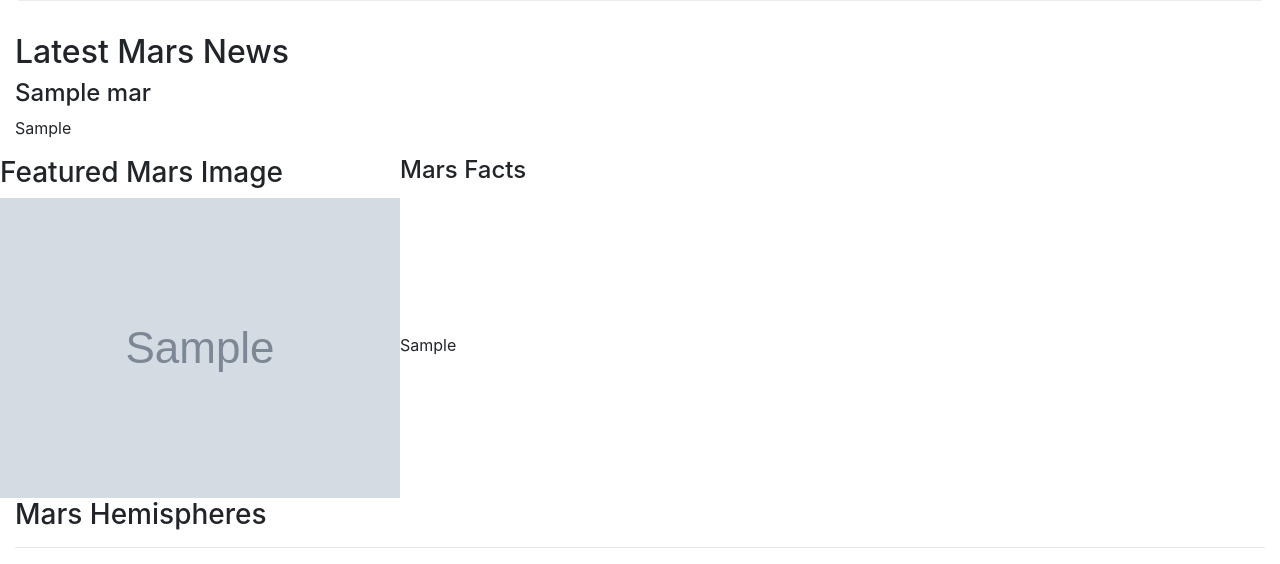
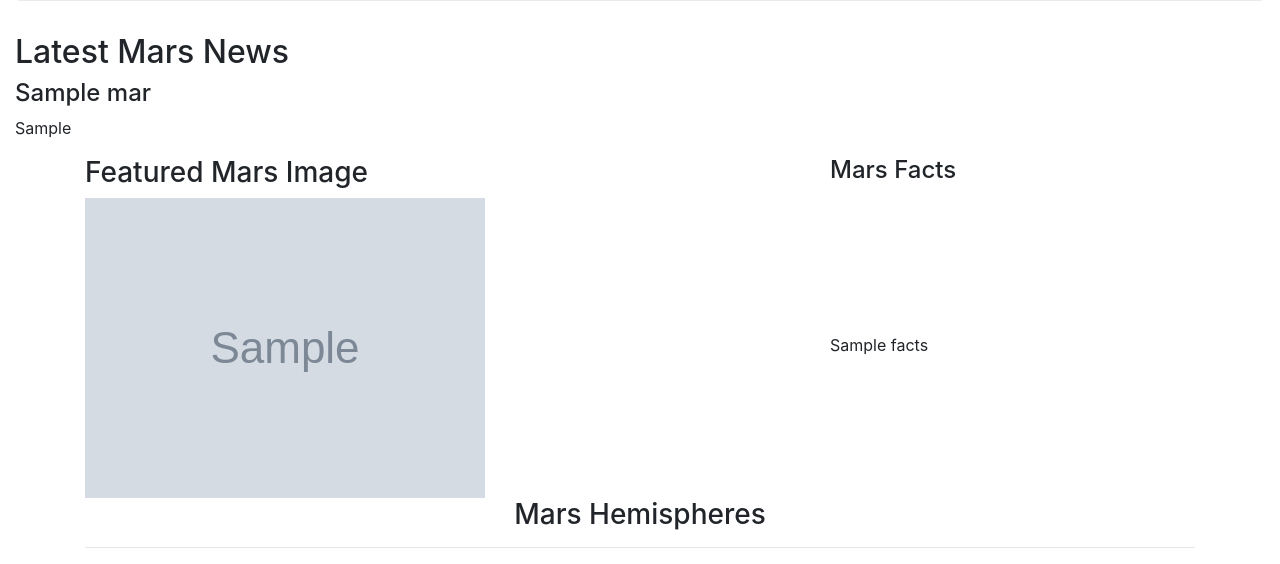
Before and after one commit to sjricketts/web-scraping-challenge, a Flask app: page / in a window 1280 px wide. Shown: the part 247-811 px from the top of the page. Run offline with Flask 2, Linux system fonts and the light colour scheme; grey boxes marked "Sample" are stand-in pictures; a database or web service that is not in the repository returns one stand-in record (values such as "Sample title"); some libraries are stand-ins or nearby versions.

Commit message:
Add css stylesheet; feature image appears but not properly aligned.

```diff
--- a/mission_to_mars/templates/index.html
+++ b/mission_to_mars/templates/index.html
@@ -8,6 +8,7 @@
     <title>Misson to Mars</title>
     <link rel="stylesheet" href="https://stackpath.bootstrapcdn.com/bootstrap/4.5.2/css/bootstrap.min.css"
         integrity="sha384-JcKb8q3iqJ61gNV9KGb8thSsNjpSL0n8PARn9HuZOnIxN0hoP+VmmDGMN5t9UJ0Z" crossorigin="anonymous">
+    <link rel="stylesheet" href="style.css">
 </head>
 
 <body>
@@ -22,29 +23,41 @@
         <p>{{ mars.news_p }}</p>
     </div>
 
-    <div class="container-fluid">
+    <div class="container">
         <div class="row">
-            <div class="col-8-md">
+            <div class="col-md-8">
                 <h3>Featured Mars Image</h3>
-                <img src= "{{ mars.mars_image }}" alt="Featured Image of Mars">
+                <img src= "{{ mars.featured_img }}" alt="Featured Image of Mars" class="responsive_img">
             </div>
             <div class="row col-md-4">
                 <h4>Mars Facts</h4>
                 <div class="table-responsive">
                     <table>
-                        {{ mars.mars_html }}
+                        {{ mars.facts }}
                     </table>
                 </div>
             </div>
         </div>
     </div>
 
-    <div class="container-fluid">
-        <h3>Mars Hemispheres</h3>
+    <div class="container">
+        <h3 style="text-align:center">Mars Hemispheres</h3>
         <hr />
-        <div class="container-fluid">
-            {% for i in hemisphere %}
-            <div class="row">
+        <div class="container">
+
+            <!-- {% for i in hemisphere %}
+
+            <div class="col-lg-4">
+                <div class="card" style="width: 20rem;">
+                    <div class="card-body">
+                        <h4 class="card-title">{{ mars.hemisphere.title }}</h4>
+                        <h6 class="card-subtitle mb-2 text-muted">Is a top five favorite movie</h6>
+                        <p class="card-text">Search <a href="https://www.imdb.com/">IMDB</a> for more info!</p>
+                    </div>
+                </div>
+            </div> -->
+
+            <!-- <div class="row">
                 <div class="col-sm-3 col-md-6">
                     <div class="card" style="width: 18rem;">
                         <img src="{{ mars.hemisphere.img_url }}" class="card-img-top" alt="...">
@@ -75,8 +88,10 @@
                         </div>
                     </div>
                 </div>
-            </div>
+            </div> -->
+
             {% endfor %}
+
         </div>
 
     </div>
--- /dev/null
+++ b/mission_to_mars/templates/style.css
@@ -0,0 +1,4 @@
+#responsive_img {
+    max-width: 100%;
+    height: auto;
+}
```
